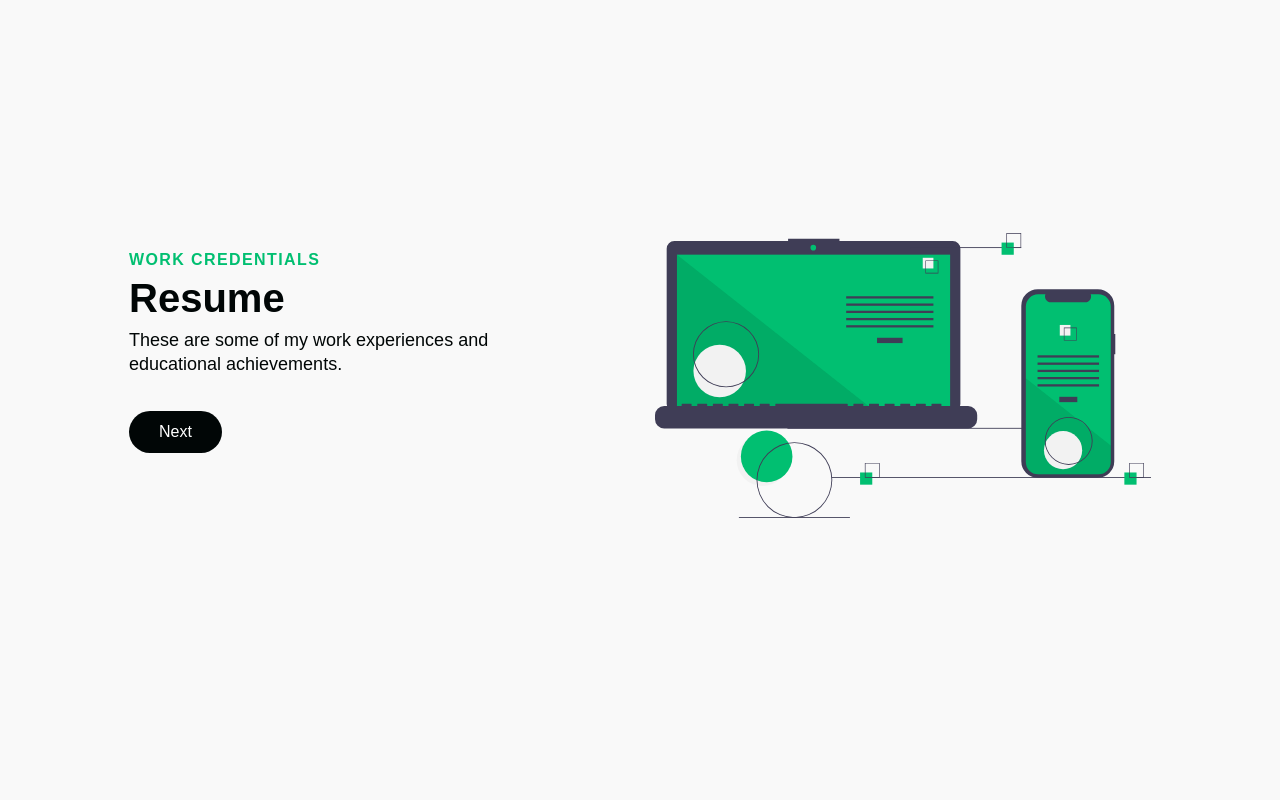
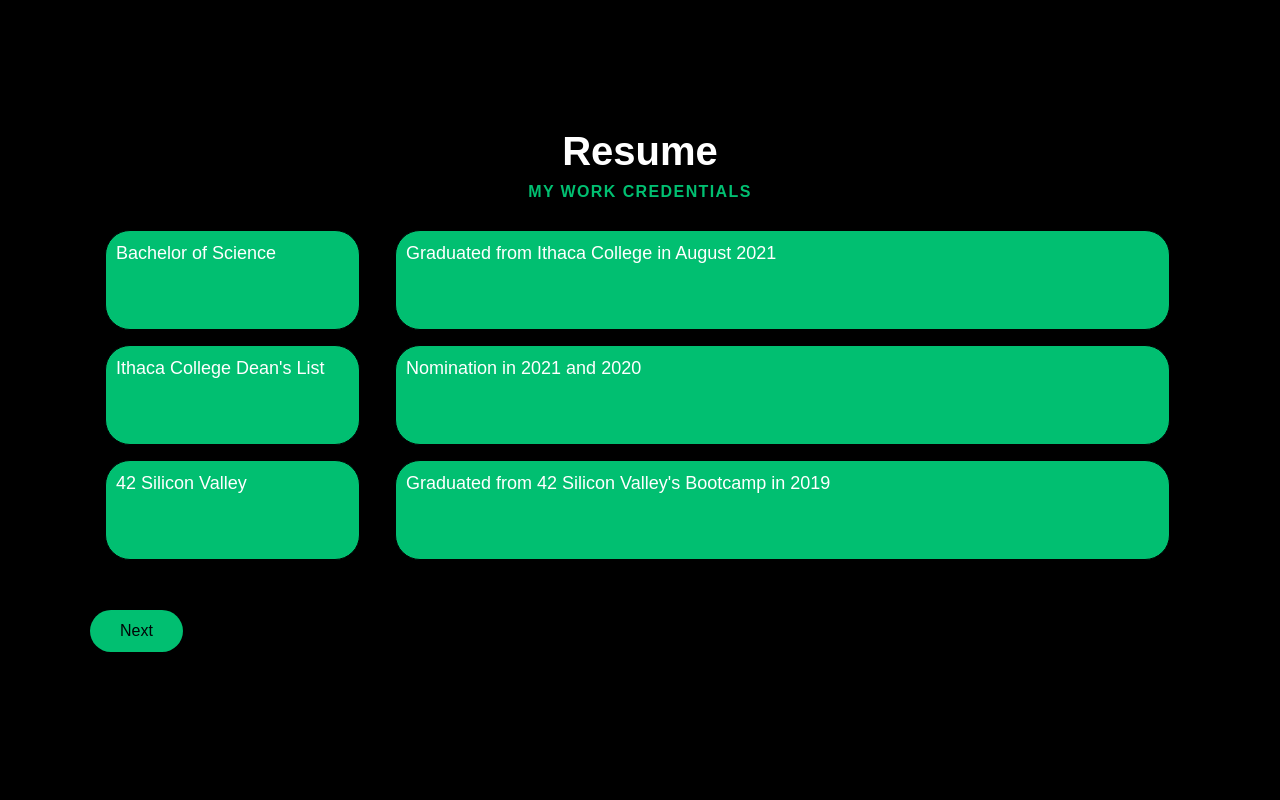
Before and after one commit to carnoldcoding/personal-website-old, a React (Create React App) app in the folder personal-website/: page / in a window 1280 px wide. Shown: the part 1900-2700 px from the top of the page. Built offline with nearby package versions, Linux system fonts and the light colour scheme; a web font is replaced by a local one.

Commit message:
Added prototype to the Resume Section.

```diff
--- /dev/null
+++ b/personal-website/src/components/Resume/ResumeElements.js
@@ -0,0 +1,114 @@
+import styled from 'styled-components'
+
+export const ResumeContainer = styled.div`
+    color: #fff;
+    background: #000;
+
+    @media screen and (max-width: 768px){
+        padding: 100px 0;
+    }
+`
+
+export const ResumeWrapper = styled.div`
+    display: flex;
+    z-index: 1;
+    height: 900px;
+    width: 100%;
+    max-width: 1100px;
+    margin-right: auto;
+    margin-left: auto;
+    padding: 0 0px;
+    justify-content: center;
+    flex-direction: column;
+`
+
+export const ImgWrap = styled.div`
+    max-width: 555px;
+    height: 100%;
+    flex: 1;
+`
+
+export const ResumeRow = styled.div`
+    display: flex;
+    flex-direction: row;
+`
+
+export const TextWrapper = styled.div`
+    flex: 1;
+    max-width: auto;
+    max-height: 100px;
+    padding-top: 10px;
+    padding-left: 10px;
+    padding-right: 10px;
+    padding-bottom: 60px;
+    margin-right: 5px;
+
+    //Debugging
+    background: #01bf71;
+    border-radius: 25px;
+    border: 1px #000 solid;
+`
+
+export const TopLine = styled.p`
+    color: #01bf71;
+    margin-top: 10px;
+    text-align: center;
+    font-size: 16px;
+    line-height: 16px;
+    font-weight: 700;
+    letter-spacing: 1.4px;
+    text-transform: uppercase;
+    margin-bottom: 30px;
+`
+
+export const Heading = styled.h1`
+    margin-bottom: 30px;
+    margin-top: 24px;
+    font-size:40px;
+    line-height: 1.1%;
+    font-weight: 600;
+    color: ${({ lightText }) => (lightText ? '#f7f8fa' : '#010606')};
+
+    @media screen and (max-width: 480px) {
+        font-size: 32px;
+    }
+`
+
+export const Subtitle = styled.p`
+    max-width: auto;
+    margin-bottom:50px;
+    font-size: 18px;
+    line-height: 24px;
+    color: #fff;
+
+`
+
+export const ResumeH1 = styled.h1`
+    text-align: center;
+    font-size: 2.5rem;
+    color: #fff;
+    margin-bottom: 0px;
+    margin-top: 0px;
+
+    @media screen and (max-width: 480px){
+
+    font-size: 2rem;
+    }
+`
+export const Column1 = styled.div`
+    margin-bottom: 15px;
+    padding: 0 15px;
+    flex: 1;
+`
+
+export const Column2 = styled.div`
+    margin-bottom: 15px;
+    padding: 0 15px;
+    flex: 3;
+`
+
+export const BtnWrap = styled.div`
+    display: flex;
+    justify-content: flex-start;
+    margin-top: 35px;
+`
--- /dev/null
+++ b/personal-website/src/components/Resume/index.js
@@ -0,0 +1,72 @@
+import React, {useEffect} from 'react'
+import Aos from "aos";
+import "aos/dist/aos.css"
+import svg1 from '../../images/svg-1.svg'
+import {Button} from '../ButtonElement'
+
+import { ResumeContainer, ResumeWrapper, ResumeRow,
+    TextWrapper, TopLine, Heading, Subtitle, Column1, Column2,
+    ResumeH1, ImgWrap, BtnWrap } from './ResumeElements'
+
+const ResumeSection = () => {
+    useEffect(() =>{Aos.init({ duration: 3000});
+    }, []);
+    return (
+        <ResumeContainer id="resume">
+            <ResumeWrapper id="resumeWrapper">
+                <ResumeH1 data-aos="fade-down">Resume</ResumeH1>
+                <TopLine data-aos="fade-down">My work credentials</TopLine>
+                <ResumeRow>
+                    <Column1>
+                        <TextWrapper data-aos="fade-right">
+                            <Subtitle>Bachelor of Science</Subtitle>
+                        </TextWrapper>
+                    </Column1>
+
+                    <Column2>
+                        <TextWrapper data-aos="fade-left">
+                            <Subtitle>Graduated from Ithaca College in August 2021</Subtitle>
+                        </TextWrapper>
+                    </Column2>
+                </ResumeRow>
+
+                <ResumeRow>
+                    <Column1>
+                        <TextWrapper data-aos="fade-right">
+                            <Subtitle>Ithaca College Dean's List</Subtitle>
+                        </TextWrapper>
+                    </Column1>
+
+                    <Column2>
+                        <TextWrapper data-aos="fade-left">
+                            <Subtitle>Nomination in 2021 and 2020</Subtitle>
+                        </TextWrapper>
+                    </Column2>
+                </ResumeRow>
+
+                <ResumeRow>
+                    <Column1>
+                        <TextWrapper data-aos="fade-right">
+                            <Subtitle>42 Silicon Valley</Subtitle>
+                        </TextWrapper>
+                    </Column1>
+
+                    <Column2>
+                        <TextWrapper data-aos="fade-left">
+                            <Subtitle>Graduated from 42 Silicon Valley's Bootcamp in 2019</Subtitle>
+                        </TextWrapper>
+                    </Column2>
+                </ResumeRow>
+                <BtnWrap data-aos="fade-right">
+                        <Button to="projects" primary = 'true' dark = 'false' smooth={true}
+                            duration={500}
+                            spy={true} offset={-40}> Next
+                        </Button>
+                    </BtnWrap>
+
+            </ResumeWrapper>
+        </ResumeContainer>
+    )
+}
+
+export default ResumeSection
--- a/personal-website/src/pages/index.js
+++ b/personal-website/src/pages/index.js
@@ -5,6 +5,7 @@
 import InfoSection from '../components/Info'
 import Services from '../components/Services'
 import Footer from '../components/Footer'
+import ResumeSection from '../components/Resume'
 import {homeObjOne, homeObjTwo} from '../components/Info/Data';
 
 const Home = () => {
@@ -20,7 +21,8 @@
         <Navbar toggle={toggle}/>
         <IntroSection />
         <InfoSection {...homeObjOne}/>
-        <InfoSection {...homeObjTwo}/>
+        <ResumeSection />
+        {/* <InfoSection {...homeObjTwo}/> */}
         <Services />
         <Footer />
         </>
```
Also changed, not shown: personal-website/src/components/Info/index.js (line endings or trailing spaces).
